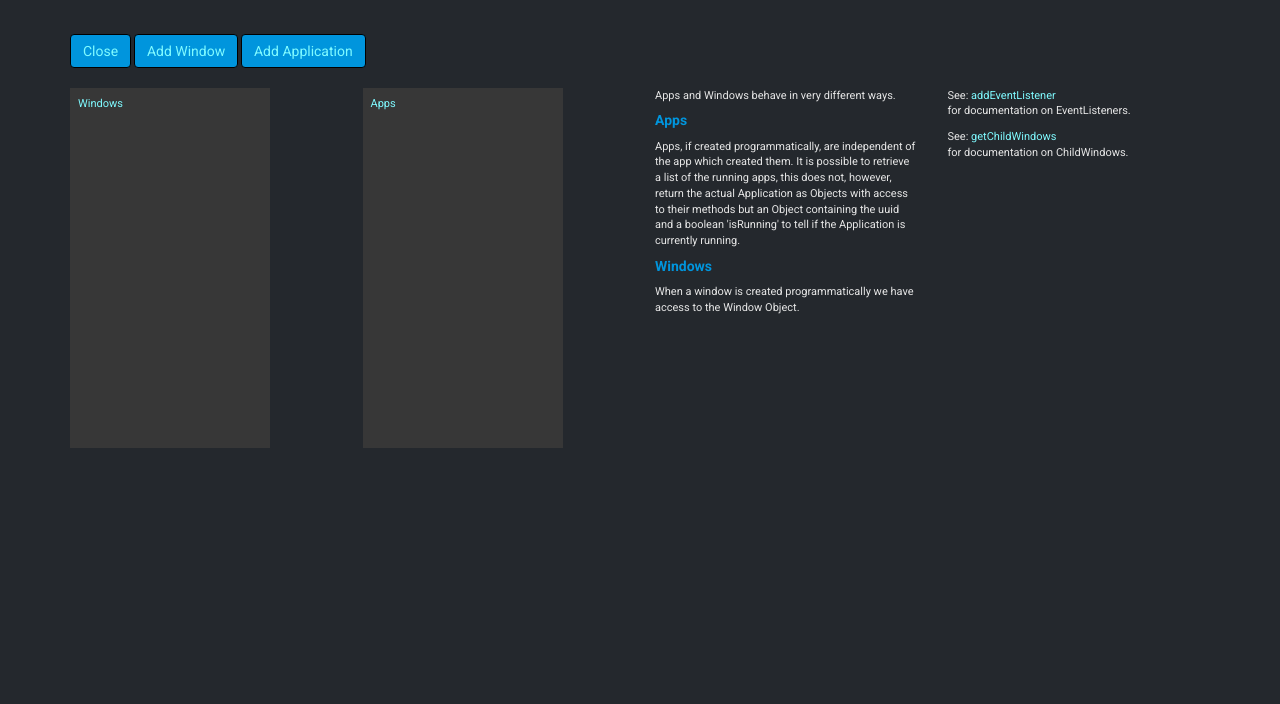
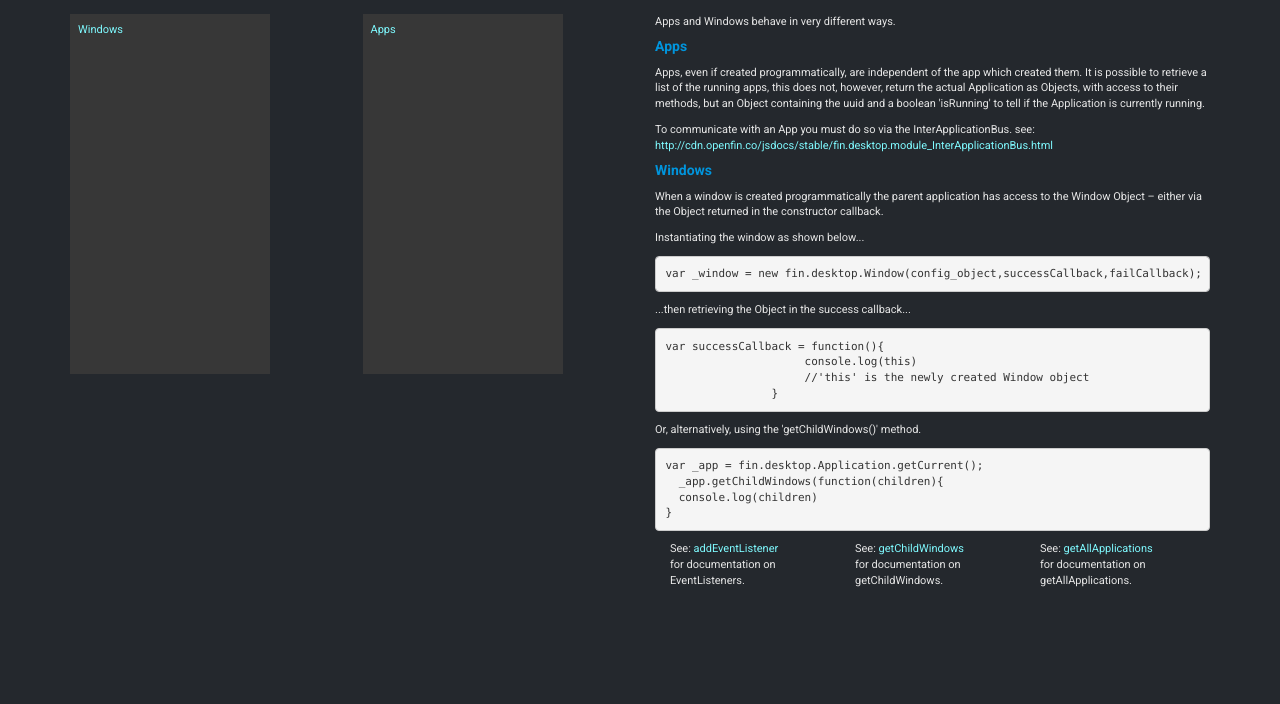
Before and after one commit to openfin/openfin-examples-windowing, a website: page closing-events-child-windows/src/index.html in a window 1280 px wide. Shown: the part 96-800 px from the top of the page. Drawn offline with nearby package versions, Linux system fonts and the light colour scheme.

Commit message:
Added additional documentation.

```diff
--- a/closing-events-child-windows/src/css/app.css
+++ b/closing-events-child-windows/src/css/app.css
@@ -11,33 +11,26 @@ h5{
     color: #0095dd;
     font-weight: 800;
 }
-
 .content{
     color: #e6e6e6;
 }
-
 .controls{
     margin:20px 0;
 }
-
-.btn-default{
+.btn-default, .btn-default:active, .btn-default:active, {
     background-color: #0095dd;
     color: #7ffaff;
     border:1px solid black;
 }
-
-button{
+.btn-default{
     color: #252525;
 }
-
 a{
     color: #7ffaff;
 }
-
 a:hovered{
     color: #13a09a;
 }
-
 .display{
     width:200px;
     height:360px;
@@ -46,8 +39,6 @@ a:hovered{
     overflow-x: hidden;
     overflow-y: auto;
 }
-
-
 .window-icon{
     font-size: 11px;
     padding: 8px;
@@ -60,25 +51,24 @@ a:hovered{
     -webkit-transition: opacity .25s ease-in-out;
     opacity: 0.1;
 }
-
 p.header{
     padding: 8px;
     color: #7ffaff;
 }
-
 .running{
     color: #00ff00;
 }
-
 .not-running{
     color: #ff0000;
-
 }
 .window{
     background-color: #7ffaff;
     color: #111111;
 }
 #title-display{
-font-weight: 800;
+    font-weight: 800;
     color: #21528b;
 }
+pre{
+    font-size: 11px;
+}
--- a/closing-events-child-windows/src/index.html
+++ b/closing-events-child-windows/src/index.html
@@ -13,22 +13,14 @@
         </div>
         <div class="col-md-6 controls">
             <p id="message"></p>
+            <button class="btn btn-default" id = "closeButton">Close</button>
+            <button class="btn btn-default" id = "addWin">Add Window</button>
+            <button  class="btn btn-default" id = "addApp">Add Application</button>
         </div>
     </div>
 
 
     <div class="row">
-
-        <div class="col-md-12 controls">
-
-            <button class="btn btn-default" id = "closeButton">Close</button>
-            <!--<button id = "removeAllListeners">Remove All Listeners</button>-->
-            <!--<button id = "removeBoundsChanged">Remove Bounds Changed Listener</button>-->
-            <!--<button id = "listWindows">List Windows</button>-->
-            <button class="btn btn-default" id = "addWin">Add Window</button>
-            <button  class="btn btn-default" id = "addApp">Add Application</button>
-
-        </div>
 
         <div class="col-md-3">
             <div id = "win-display" class="display window-display">
@@ -43,30 +35,48 @@
         </div>
 
 
-        <div class="col-md-3">
+        <div class="col-md-6">
             <p>Apps and Windows behave in very different ways.</p>
             <h5>Apps</h5>
-            <p>Apps, if created programmatically, are independent of the app which created them.
+            <p>Apps, even if created programmatically, are independent of the app which created them.
                 It is possible to retrieve a list of the running apps, this does not, however,
-                return the actual Application as Objects with access to their methods but an Object containing the uuid and a boolean 'isRunning'
+                return the actual Application as Objects, with access to their methods, but an Object containing the uuid and a boolean 'isRunning'
                 to tell if the Application is currently running.
             </p>
+            <p>To communicate with an App you must do so via the InterApplicationBus. see: <a href="http://cdn.openfin.co/jsdocs/stable/fin.desktop.module_InterApplicationBus.html">http://cdn.openfin.co/jsdocs/stable/fin.desktop.module_InterApplicationBus.html</a></p>
             <h5>Windows</h5>
-            <p>When a window is created programmatically we have access to the Window Object.</p>
-            <p></p>
-
-        </div>
-        <div class="col-md-3">
+            <p>When a window is created programmatically the parent application has access to the Window Object – either via the Object returned in the constructor callback.</p>
+            <p>Instantiating the window as shown below...</p>
+            <pre>var _window = new fin.desktop.Window(config_object,successCallback,failCallback);</pre>
+            <p>...then retrieving the Object in the success callback...</p>
+            <pre>var successCallback = function(){
+                     console.log(this)
+                     //'this' is the newly created Window object
+                }</pre>
+            <p>Or, alternatively, using the 'getChildWindows()' method.</p>
+            <pre>var _app = fin.desktop.Application.getCurrent();
+  _app.getChildWindows(function(children){
+  console.log(children)
+}</pre>
+            <div class="col-md-4">
                 <p>See: <a href="http://cdn.openfin.co/jsdocs/stable/tutorial-window.addEventListener.html">addEventListener</a><br />
                     for documentation on EventListeners.
                 </p>
+                </div>
+            <div class="col-md-4">
+            <p>See: <a href="http://cdn.openfin.co/jsdocs/stable/tutorial-application.getChildWindows.html">getChildWindows</a><br />
+                    for documentation on getChildWindows.
+                </p>
+                </div>
+            <div class="col-md-4">
 
-            <p>See: <a href="http://cdn.openfin.co/jsdocs/stable/tutorial-application.getChildWindows.html">getChildWindows</a><br />
-                for documentation on ChildWindows.
+            <p>See: <a href="http://cdn.openfin.co/jsdocs/stable/tutorial-system.getAllApplications.html">getAllApplications</a><br />
+                    for documentation on getAllApplications.
                 </p>
             </div>
 
 
+        </div>
 
     </div>
 
--- a/closing-events-child-windows/src/js/ExternalWindow.js
+++ b/closing-events-child-windows/src/js/ExternalWindow.js
@@ -22,10 +22,10 @@ ExternalWindow = function(){
             width: 25,
             height: 30
         },
-        defaultCentered:true,
+        defaultCentered:false,
         defaultHeight:300,
         defaultLeft: (Math.random() * 500),
-        defaultTop:100,
+        defaultTop:(Math.random() * 500),
         defaultWidth:400,
         frame:true,
         hideOnClose: false,
@@ -61,11 +61,7 @@ ExternalWindow = function(){
 
     return new Promise(function(resolve, reject){
         var _initCallback = function(){
-            console.log("Initialisation succeeded.", this.getNativeWindow().document.querySelector("#title-display"));
-            //
             this.getNativeWindow().document.querySelector("#title-display").innerHTML ='</H2>'+_window_config.name+'</H2>';
-            //document.querySelector("#title-display").innerHTML('</H2>LOADED</H2>');
-
             resolve(this);
         };
         var _onIntFail = function(){
--- a/closing-events-child-windows/src/js/index.js
+++ b/closing-events-child-windows/src/js/index.js
@@ -141,9 +141,9 @@ listAllWindows = function(){
     winList = [];
     fin.desktop.Application.getCurrent().getChildWindows(function (children) {
         children.forEach(function (childWindow) {
-            childWindow.getState(function(e){
-                console.log("THE STATE IS  ", e)
-            });
+
+            console.log(childWindow);
+
 
             //          _dom.className   = data.running ? "window-icon running" :"window-icon not-running" ;
 
```
Also changed, not shown: closing-events-child-windows/src/childapp.html (+8 -2 lines), closing-events-child-windows/src/childwindow.html (+8 -4 lines), closing-events-child-windows/README.md. Lines whose indentation alone changed are shown as unchanged.
